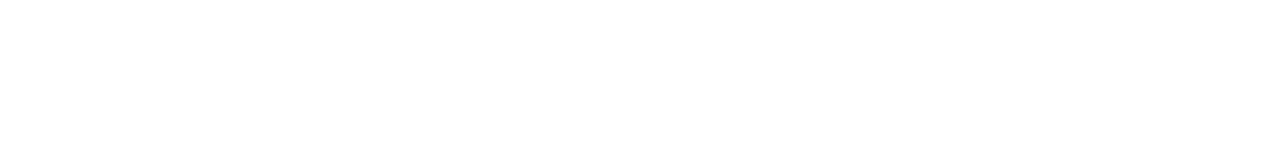
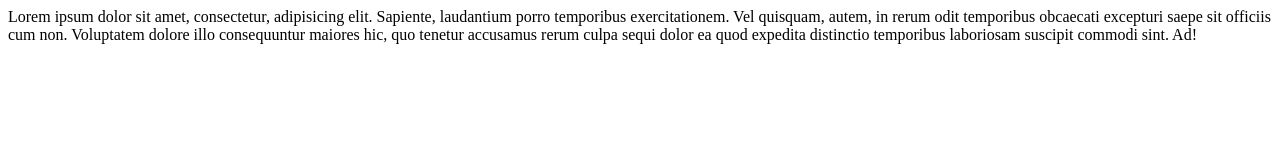
Before and after one commit to Kolpashnikova/git_demo, a plain HTML site: page index.html in a window 1280 px wide. Drawn offline with Linux system fonts and the light colour scheme.

Commit message:
added index title

```diff
--- a/index.html
+++ b/index.html
@@ -3,9 +3,11 @@
 <head>
 	<meta charset="UTF-8">
 	<meta name="viewport" content="width=device-width, initial-scale=1.0">
-	<title>Document</title>
+	<title>Git-Demo-Training with Branches</title>
 </head>
 <body>
 
+	Lorem ipsum dolor sit amet, consectetur, adipisicing elit. Sapiente, laudantium porro temporibus exercitationem. Vel quisquam, autem, in rerum odit temporibus obcaecati excepturi saepe sit officiis cum non. Voluptatem dolore illo consequuntur maiores hic, quo tenetur accusamus rerum culpa sequi dolor ea quod expedita distinctio temporibus laboriosam suscipit commodi sint. Ad!
+
 </body>
 </html>
```
